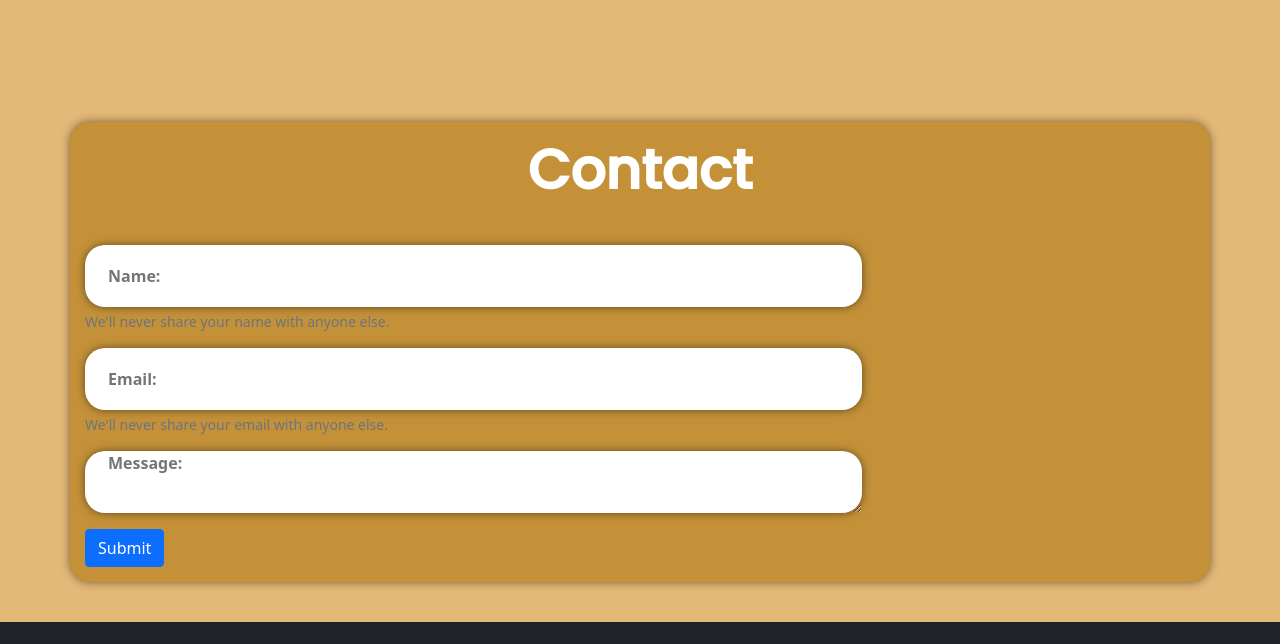
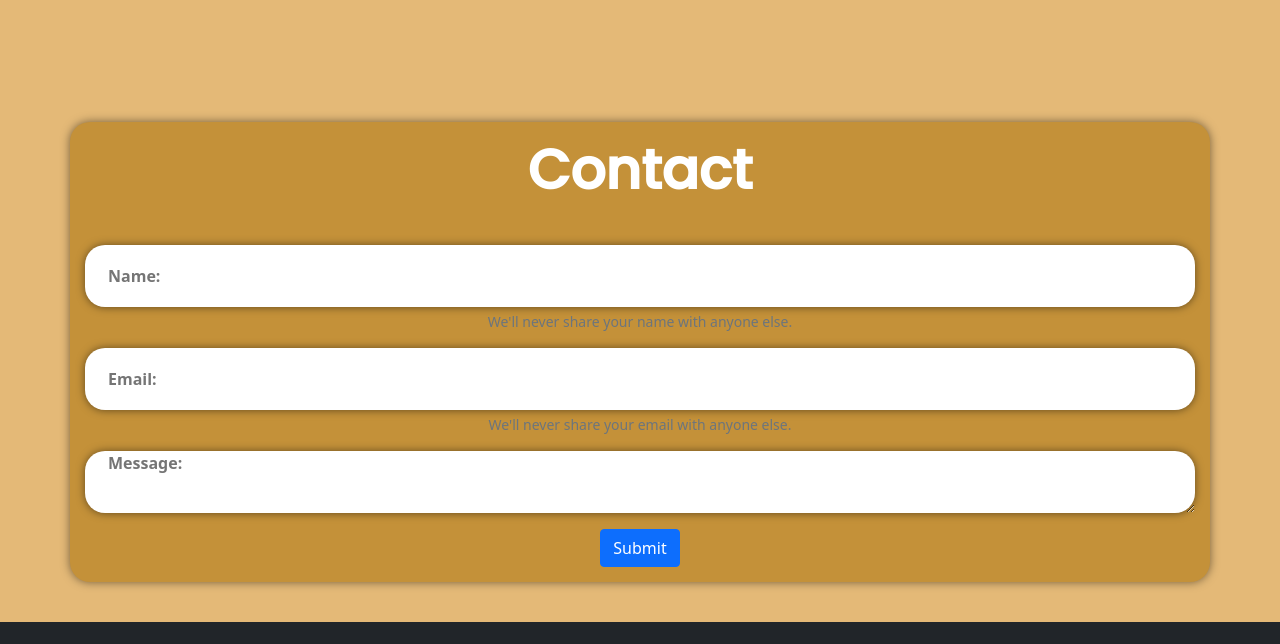
Before and after one commit to massjack1/massjack1.github.io, a plain HTML site: page index.html in a window 1280 px wide. Shown: the part 2578-3222 px from the top of the page. Drawn offline with nearby package versions, Linux system fonts and the light colour scheme.

Commit message:
Add more changes to contact form

```diff
--- a/assets/css/style.css
+++ b/assets/css/style.css
@@ -277,6 +277,7 @@ form div.container {
     flex-wrap: wrap;
     border-radius: 20px;
     z-index: 1;
+    text-align: center;
 }
 .form-title {
     font-family: "Poppins", sans-serif;
@@ -295,7 +296,7 @@ textarea{
  box-shadow: 0 0.02rem 0.5rem rgb(0 0 0 / 50%);
  border-radius: 20px;
  display: block;
- width: 70%;
+ width: 100%;
 }
 /* Footer */
 /* Credit: code for footer transition styling taken from: https://thequig-lebowski.github.io/MS1_CodeInstitute/#contact with a slight edit to fit the project needs */
```
